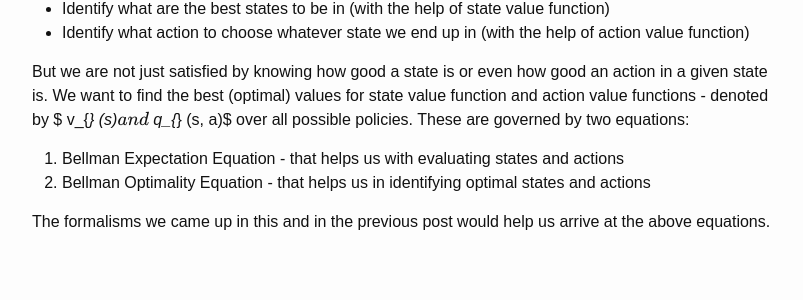
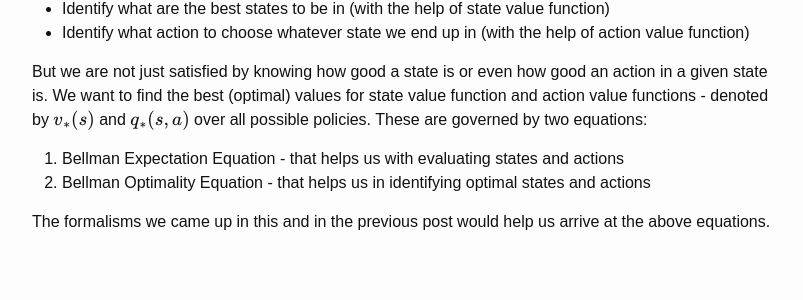
Before and after one commit to dotkay/dotkay.github.io, a Jekyll site: the page built from _posts/2019-03-21-reinforcement-learning-vpa.md, in a window 1280 px wide. Shown: the part 1169-1469 px from the top of the page, without its empty margins (238-1041 px from the left). Built offline with Jekyll 4.4.1, drawn with Linux system fonts in a browser that asks for light colours; formulas are drawn with MathJax 3.

Commit message:
fixing katex

```diff
--- a/_posts/2019-03-21-reinforcement-learning-vpa.md
+++ b/_posts/2019-03-21-reinforcement-learning-vpa.md
@@ -47,7 +47,7 @@ Stepping back from formalizing, let us rething what is our ultimate goal when we
 - Identify what are the best states to be in (with the help of state value function)
 - Identify what action to choose whatever state we end up in (with the help of action value function)
 
-But we are not just satisfied by knowing how good a state is or even how good an action in a given state is. We want to find the best (optimal) values for state value function and action value functions - denoted by $ v_{*} (s)$ and $ q_{*} (s, a)$ over all possible policies. These are governed by two equations:
+But we are not just satisfied by knowing how good a state is or even how good an action in a given state is. We want to find the best (optimal) values for state value function and action value functions - denoted by $ v_* (s)$ and $ q_* (s, a)$ over all possible policies. These are governed by two equations:
 
 1. Bellman Expectation Equation - that helps us with evaluating states and actions
 2. Bellman Optimality Equation - that helps us in identifying optimal states and actions
```
